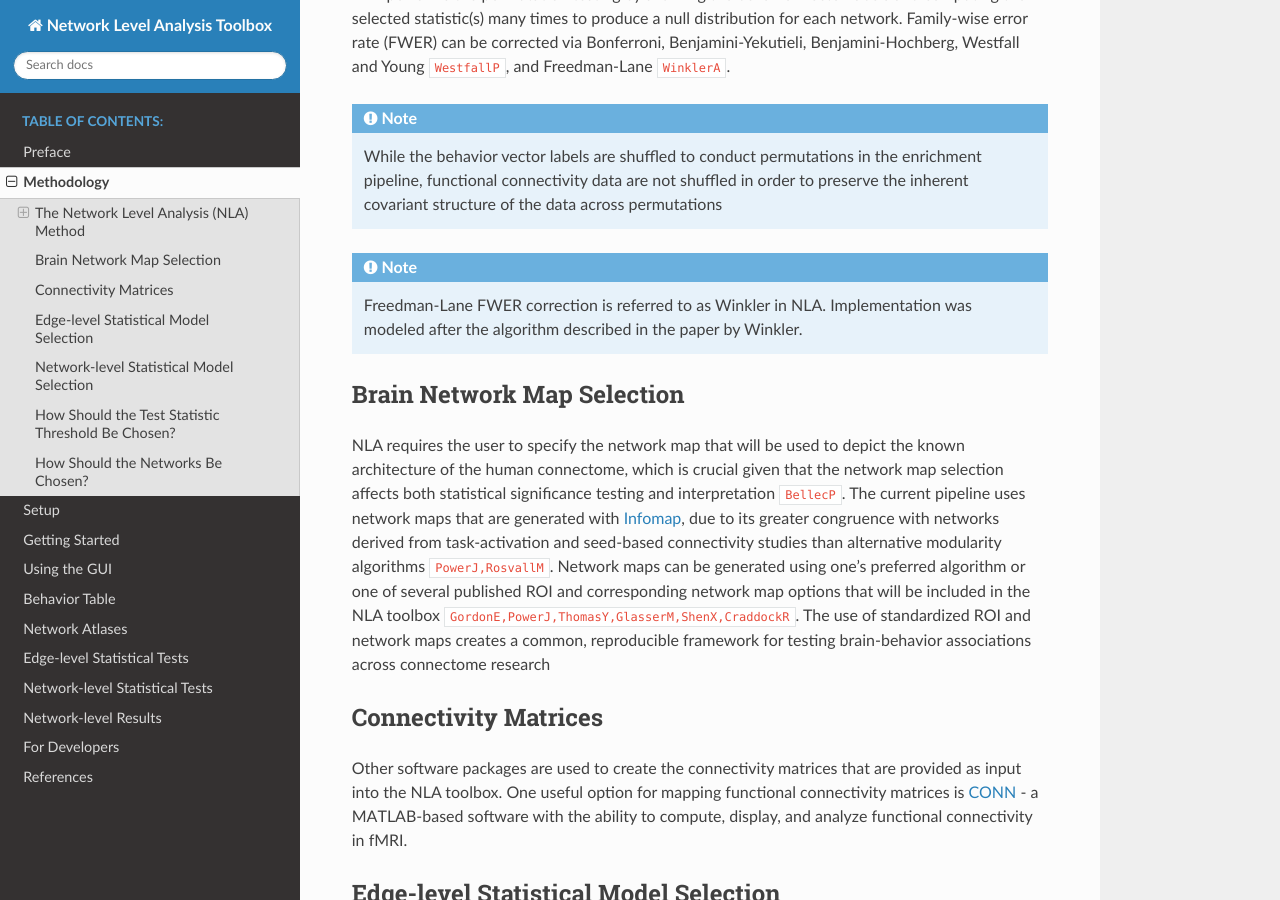
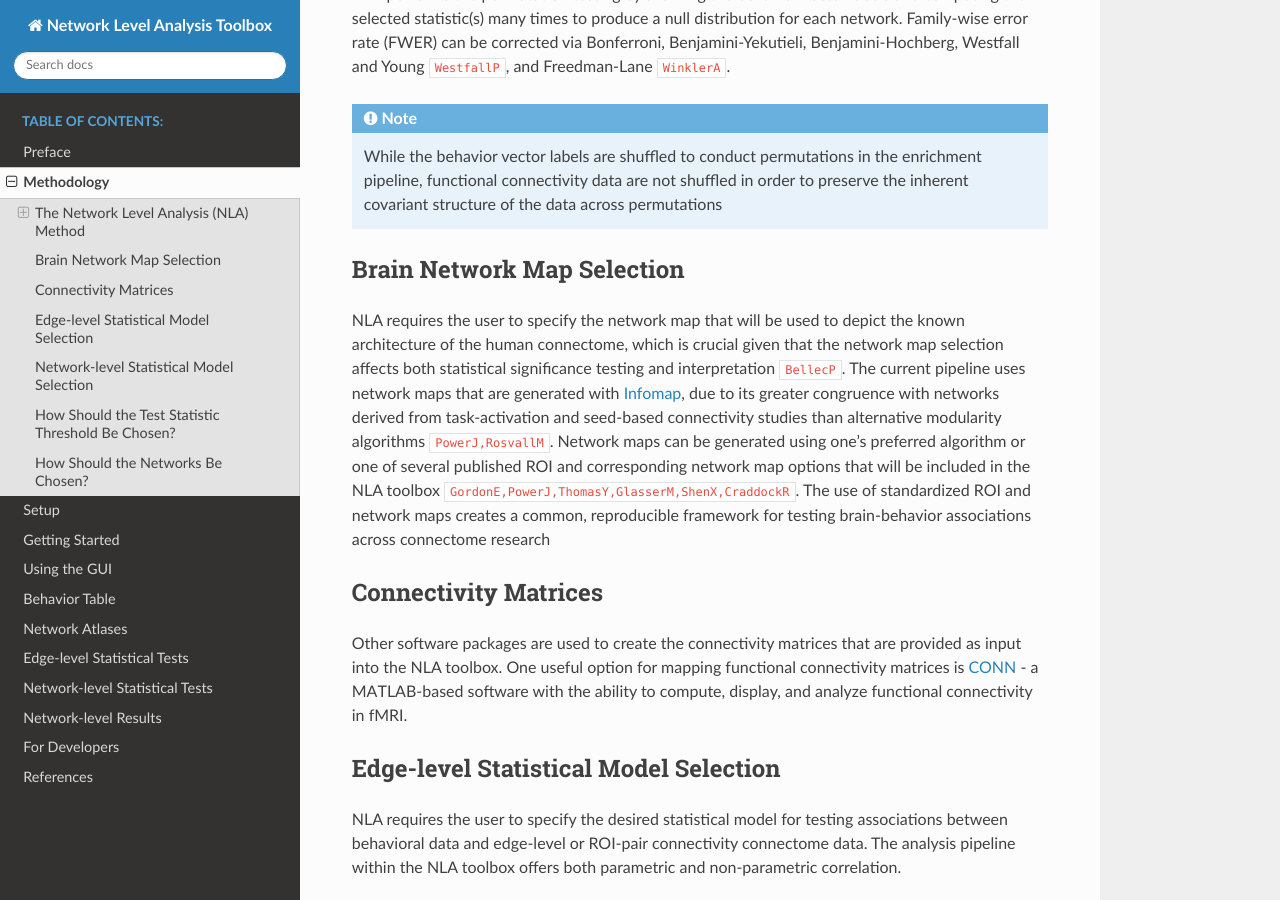
Before and after one commit to WheelockLab/NetworkLevelAnalysis, a Sphinx documentation site: the page built from docs/source/methodology.rst, in a window 1280 px wide and 900 px high, scrolled down 792 px. Built offline with Sphinx 7.4.7 and the Read the Docs theme 3.1.0, drawn with Linux system fonts in a browser that asks for light colours; cross-references to code outside the pages are shown as plain code.

Commit message:
[NET-300] Change Winkler Ranking to Freedman-Lane (#133)
* changed names for winkler and freedman_lane

* fixed up typo

* Exported mlapp files

---------

Co-authored-by: Github Action <action@github.com>

```diff
--- a/docs/source/methodology.rst
+++ b/docs/source/methodology.rst
@@ -44,10 +44,6 @@
     While the behavior vector labels are shuffled to conduct permutations in the enrichment pipeline,
     functional connectivity data are not shuffled in order to preserve the inherent covariant structure of the
     data across permutations
-
-.. note::
-    Freedman-Lane FWER correction is referred to as Winkler in NLA. Implementation was modeled after the algorithm described in the paper
-    by Winkler.
 
 Brain Network Map Selection
 ^^^^^^^^^^^^^^^^^^^^^^^^^^^^^^^^^
--- a/docs/source/network_level_results.rst
+++ b/docs/source/network_level_results.rst
@@ -49,7 +49,7 @@
 In NLA this is referred to as "ranking" since it is simply counting values in a sorted list. This basic
 ranking is referred to as the "uncorrected" *p*-value. There are two other options for ranking in NLA. These
 account for :abbr:`FWER (family-wise error rate)`. The first method is based off the "randomise" method :cite:p:`FreedmanD,WinklerA`.
-This is referred to as the "Winkler method". The second method is called "Westfall-Young" in NLA described by
+The second method is called "Westfall-Young" in NLA described by
 an alogrithm :cite:p:`WestfallP` by Westfall and Young.
 
 Result Rank
```
Also changed, not shown: other parts of docs/source/network_level_results.rst (+1 -1 lines), 9 other files.
